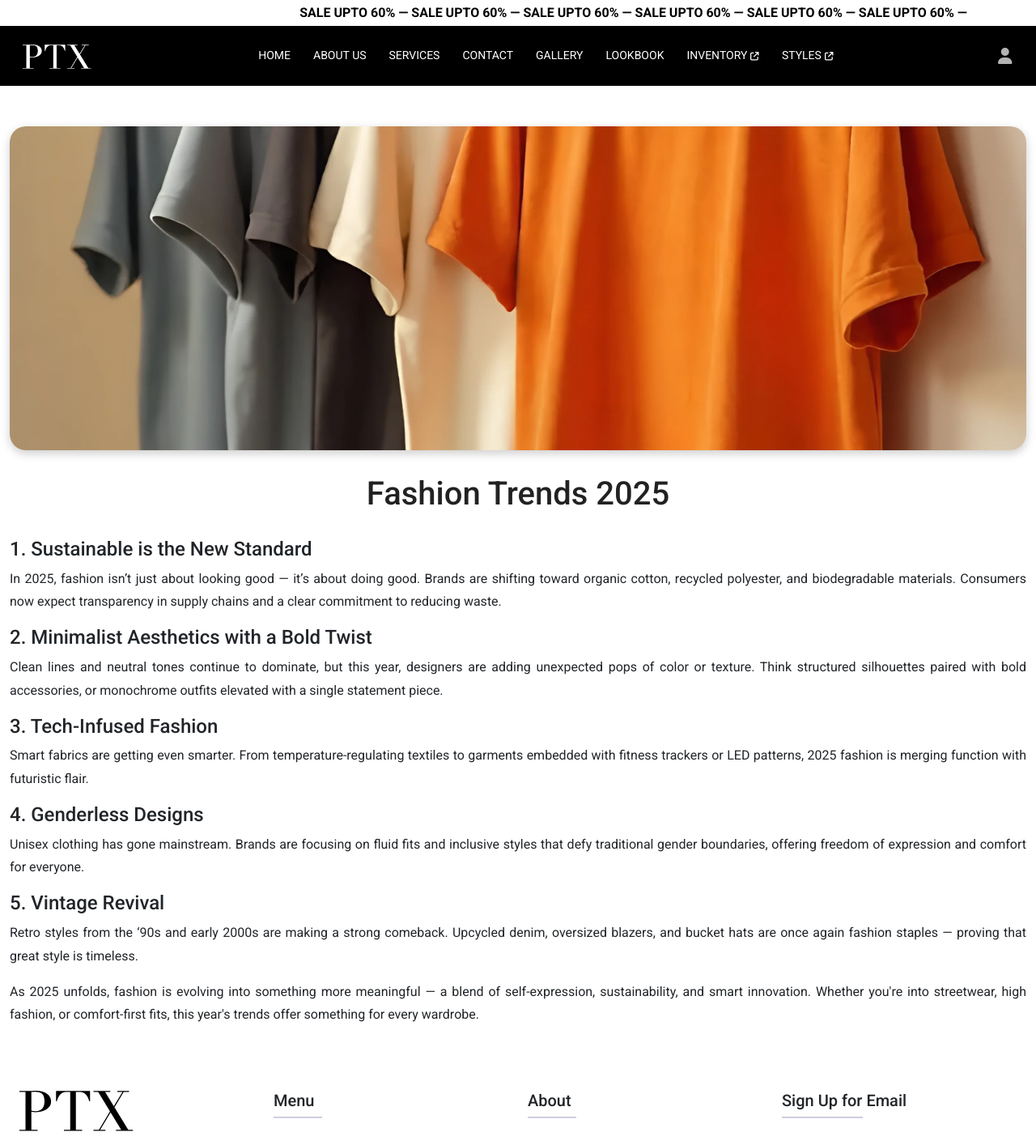
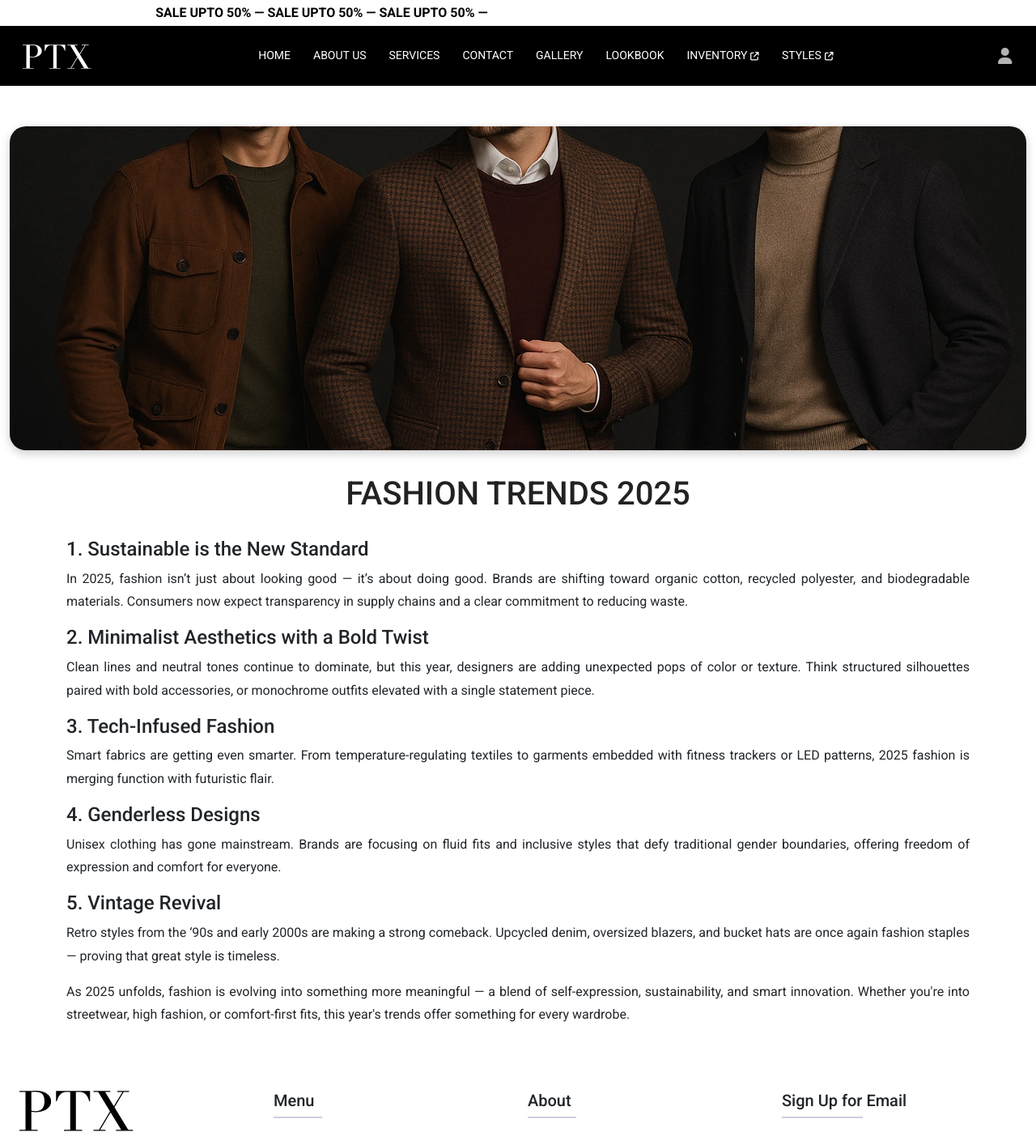
Before and after one commit to Zeeshanprojects/PTX-2, a React (Create React App) app in the folder PTX-2/ptx-2/: page /blog1 in a window 1280 px wide. Shown: the top 1414 px of the page at 81% size. Built offline with nearby package versions, Linux system fonts and the light colour scheme.

Commit message:
code updated

```diff
--- a/PTX-2/ptx-2/src/Components/Header.jsx
+++ b/PTX-2/ptx-2/src/Components/Header.jsx
@@ -23,7 +23,7 @@ export default function Header() {
     <>
      <div className="Top-header p-3 ">
   <div className="scrolling-text">
-    <span>SALE UPTO 60% — SALE UPTO 60% — SALE UPTO 60% — </span>
+    <span>SALE UPTO 50% — </span>
   </div>
 </div>
 
--- a/PTX-2/ptx-2/src/Components/Header.style.css
+++ b/PTX-2/ptx-2/src/Components/Header.style.css
@@ -24,7 +24,7 @@
 
 /* Content is duplicated using ::after to create seamless loop */
 .scrolling-text span::after {
-  content: "SALE UPTO 60% — SALE UPTO 60% — SALE UPTO 60% — ";
+  content: "SALE UPTO 50% — SALE UPTO 50% —";
 }
 
 @keyframes scroll-left {
--- a/PTX-2/ptx-2/src/Images/Image.js
+++ b/PTX-2/ptx-2/src/Images/Image.js
@@ -1,14 +1,14 @@
 const Image = {
   logo: require("./PTX-Main-Logo.png"),
   bannerimage: require("./PTX-Banner.webp"),
-  backgroundimage:require('./background.webp'),
+  backgroundimage: require("./background.webp"),
   slider1: require("./Sliderimage-1.webp"),
   slider2: require("./SliderImage-2.webp"),
   slider3: require("./sliderimage-3.webp"),
   slider4: require("./Sliderimage-4.webp"),
   slider5: require("./Sliderimage-5.webp"),
   slider6: require("./Sliderimage-6.webp"),
-  Blog1: require("./Blog-1.webp"),
+  Blog1: require("./Blog-image.webp"),
   Blog2: require("./Stitch.webp"),
   Blog3: require("./Blog-3.webp"),
   latestproduct1: require("./latestproduct1.jpg"),
@@ -53,7 +53,6 @@ const Image = {
   LongT16: require("./LongT17.webp"),
   LongT17: require("./LongT18.webp"),
   LongT18: require("./LongT19.webp"),
-
   Kidsimage1: require("./11.webp"),
   Kidsimage2: require("./12.webp"),
   Kidsimage3: require("./13.webp"),
--- a/PTX-2/ptx-2/src/Pages/Blog1.jsx
+++ b/PTX-2/ptx-2/src/Pages/Blog1.jsx
@@ -10,11 +10,11 @@ export default function Blog1() {
       <div className="blog-header">
         <img src={Image.Blog1} alt="Blog Banner" className="blogs-img" />
         <div className="blog-title">
-          <h1>Fashion Trends 2025</h1>
+          <h1>FASHION TRENDS 2025</h1>
         </div>
       </div>
 
-      <div className="blog-content">
+      <div className="container blog-content">
   <h4>1. Sustainable is the New Standard</h4>
   <p>
     In 2025, fashion isn’t just about looking good — it’s about doing good. Brands are shifting toward organic cotton, recycled polyester, and biodegradable materials. Consumers now expect transparency in supply chains and a clear commitment to reducing waste.
--- a/PTX-2/ptx-2/src/Pages/Blog2.jsx
+++ b/PTX-2/ptx-2/src/Pages/Blog2.jsx
@@ -6,7 +6,7 @@ import Footer from "../Components/Footer";
 export default function Blog2() {
   return (
     <>
-    <div className='space'></div>
+
     <div className="container">
       <div className="blog-header">
         <img src={Image.Blog2} alt="Blog Banner" className="blogs-img" />
@@ -16,7 +16,7 @@ export default function Blog2() {
         </div>
       </div>
 
-      <div className="blog-content">
+      <div className="container blog-content">
   <h4>1.The Art of Craftsmanship</h4>
   <p>
     Before a garment hits the runway or shelf, there’s a story woven into every stitch. From hand-sewn details to carefully chosen textures, the fashion world thrives on the unseen labor of passionate artisans and skilled technicians.
--- a/PTX-2/ptx-2/src/Pages/Blog3.jsx
+++ b/PTX-2/ptx-2/src/Pages/Blog3.jsx
@@ -6,7 +6,7 @@ import Image from "../Images/Image";
 export default function Blog3() {
   return (
     <>
-    <div className="space"></div>
+
       <div className="container">
         <div className="blog-header">
           <img src={Image.Blog3} alt="Blog Banner" className="blogs-img" />
@@ -15,7 +15,7 @@ export default function Blog3() {
           </div>
         </div>
 
-        <div className="blog-content">
+        <div className="container blog-content">
           <h2> Global Thread – Weaving Cultures Through Fashion</h2>
           <p>
             Fashion is more than just clothing—it's a universal language that tells stories of culture, heritage, and identity. <strong>Global Thread</strong> represents the fusion of global textile traditions, where creativity and craftsmanship from different parts of the world come together to inspire modern fashion. From the bold patterns of African prints to the delicate embroidery of South Asia, every region contributes to a richer, more connected fashion world.
```
